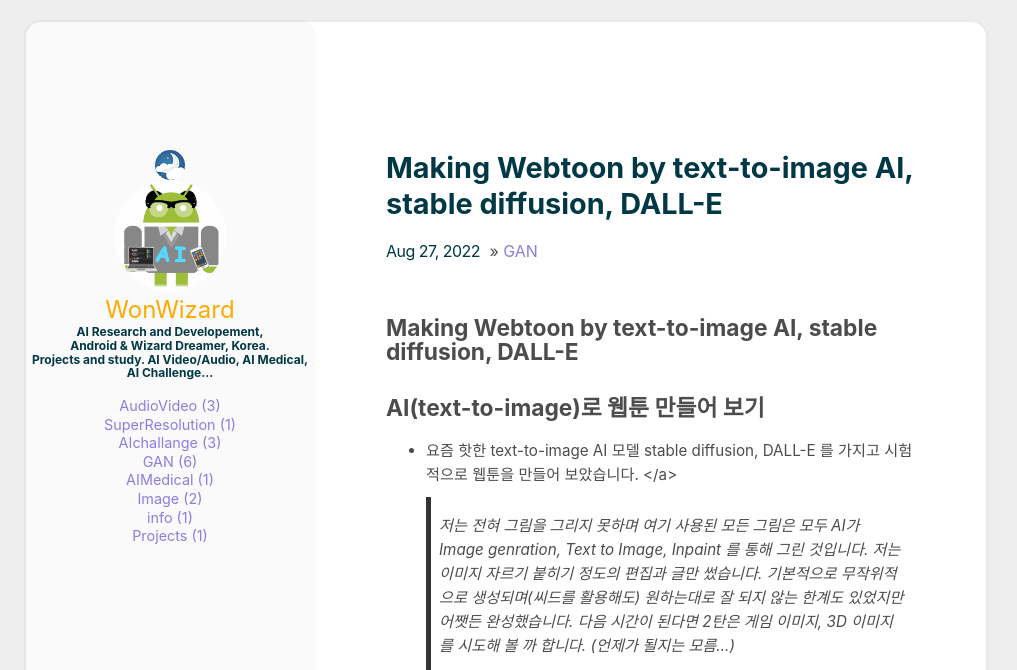
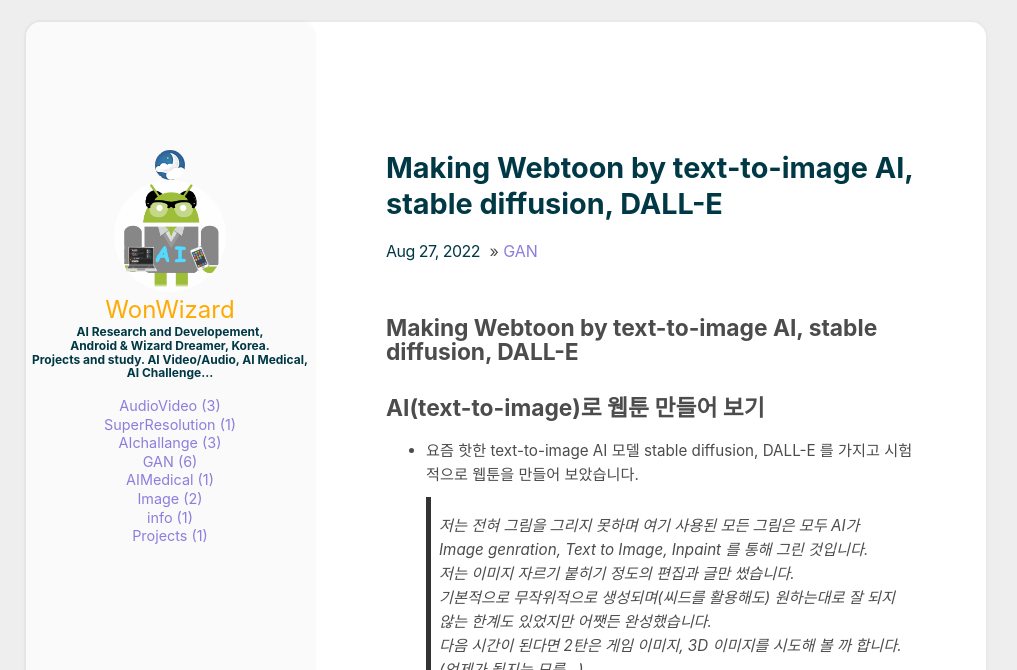
Before and after one commit to wonwizard/wonwizard.github.io, a Jekyll site: the page built from _posts/2022-08-27-txt2img_making_toon.md, in a window 1280 px wide, cut to the strip 0-670 px from the top of the page. Shown: the whole strip, without its empty margins (134-1151 px from the left). Built offline with Jekyll 4.4.1, drawn with Linux system fonts in a browser that asks for light colours; some of the changed text lies outside the part shown.

Commit message:
Update 2022-08-27-txt2img_making_toon.md

```diff
--- a/_posts/2022-08-27-txt2img_making_toon.md
+++ b/_posts/2022-08-27-txt2img_making_toon.md
@@ -7,11 +7,12 @@ comments: true
 ## Making Webtoon by text-to-image AI, stable diffusion, DALL-E
 ## AI(text-to-image)로 웹툰 만들어 보기
 
-* 요즘 핫한 text-to-image AI 모델 stable diffusion, DALL-E 를 가지고 시험적으로 웹툰을 만들어 보았습니다. </a>
+* 요즘 핫한 text-to-image AI 모델 stable diffusion, DALL-E 를 가지고 시험적으로 웹툰을 만들어 보았습니다.
   > 저는 전혀 그림을 그리지 못하며 여기 사용된 모든 그림은 모두 AI가 Image genration, Text to Image, Inpaint 를 통해 그린 것입니다.
   > 저는 이미지 자르기 붙히기 정도의 편집과 글만 썼습니다.
   > 기본적으로 무작위적으로 생성되며(씨드를 활용해도) 원하는대로 잘 되지 않는 한계도 있었지만 어쨋든 완성했습니다.
   > 다음 시간이 된다면 2탄은 게임 이미지, 3D 이미지를 시도해 볼 까 합니다. (언제가 될지는 모름...)
 
- ## Toon
+
+## Toon
 ![Toon image](/images/toon-lnw.jpg)
```
